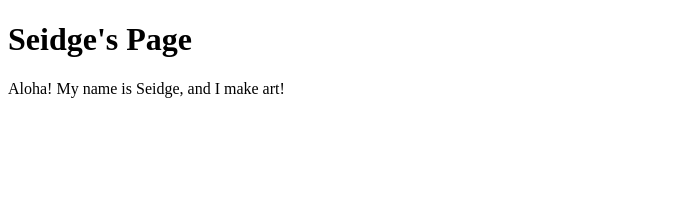
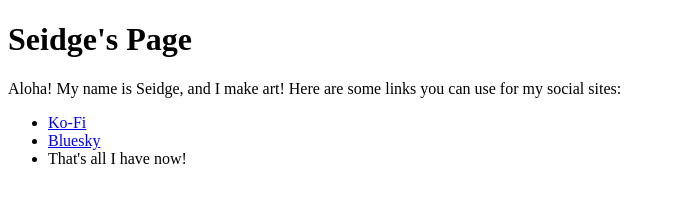
Before and after one commit to seidgethemage/seidgethemage.github.io, a plain HTML site: page index.html in a window 1280 px wide. Shown: the whole page, without its empty margins (0-675 px from the left). Drawn offline with Linux system fonts and the light colour scheme.

Commit message:
Update index.html

```diff
--- a/index.html
+++ b/index.html
@@ -8,6 +8,11 @@
   </head>
   <body>
     <h1>Seidge's Page</h1>
-    <p>Aloha! My name is Seidge, and I make art!</p>
+    <p>Aloha! My name is Seidge, and I make art! Here are some links you can use for my social sites:</p>
+    <ul>
+      <li><a href="https://ko-fi.com/sage442791">Ko-Fi</a></li>
+      <li><a href="https://bsky.app/profile/seidgethemage.bsky.social">Bluesky</a></li>
+      <li>That's all I have now!</li>
+    </ul>
   </body>
 </html>
```
